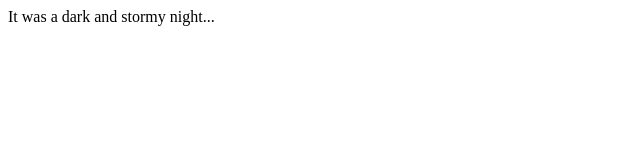
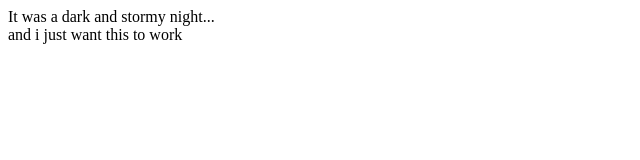
Before and after one commit to valeskah/story2, a plain HTML site: page index.html in a window 1280 px wide. Shown: the whole page, without its empty margins (0-640 px from the left). Drawn offline with Linux system fonts and the light colour scheme.

Commit message:
added new line

```diff
--- a/index.html
+++ b/index.html
@@ -1,7 +1,8 @@
 <html>
   <body>
     <p>
-        It was a dark and stormy night...
+        It was a dark and stormy night...<br>
+        and i just want this to work
     </p>
   </body>
 </html>
```
